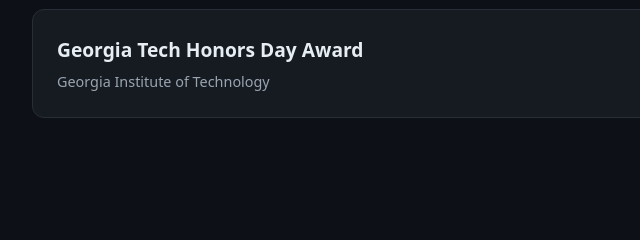
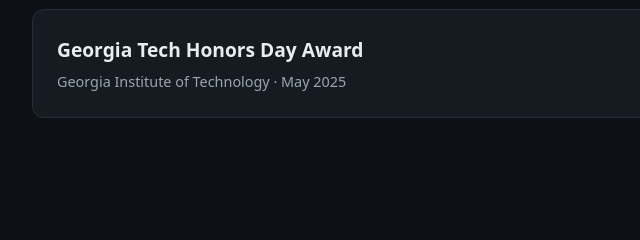
Before and after one commit to iambendu/iambendu.github.io, a plain HTML site: page index.html in a window 1280 px wide. Shown: the part 6615-6855 px from the top of the page, 202-842 px from the left. Drawn offline with Linux system fonts and the light colour scheme.

Commit message:
Update award metadata with date

```diff
--- a/index.html
+++ b/index.html
@@ -336,7 +336,7 @@
     <h2>Awards</h2>
     <div class="card">
       <h3>Georgia Tech Honors Day Award</h3>
-      <div class="meta" style="margin-bottom:0;">Georgia Institute of Technology</div>
+      <div class="meta" style="margin-bottom:0;">Georgia Institute of Technology &middot; May 2025</div>
     </div>
   </section>
 
```
